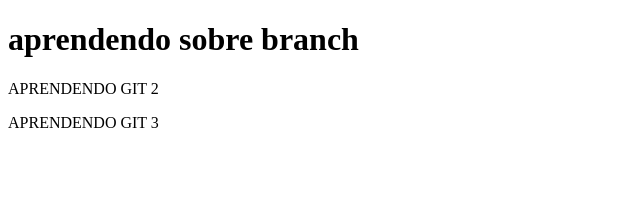
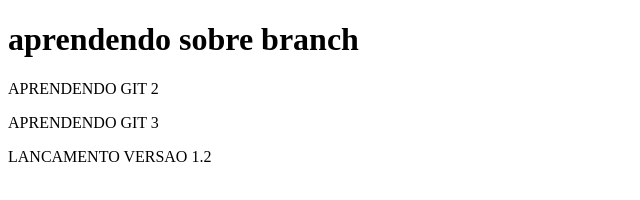
Before and after one commit to micaeljander/Aprendendo-a-aprender, a plain HTML site: page index.html in a window 1280 px wide. Shown: the whole page, without its empty margins (0-640 px from the left). Drawn offline with Linux system fonts and the light colour scheme.

Commit message:
teste versao 1.2

```diff
--- a/index.html
+++ b/index.html
@@ -11,4 +11,5 @@
 <h1>aprendendo sobre branch</h1>
 <p>APRENDENDO GIT 2</p>
 <p>APRENDENDO GIT 3</p>
-</html>
+<p>LANCAMENTO VERSAO 1.2</p>
+</html></p>
```
